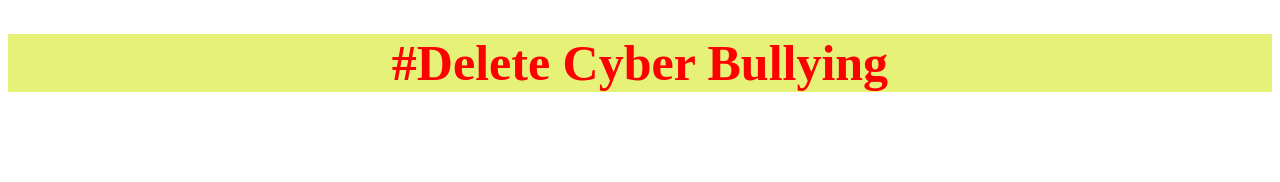
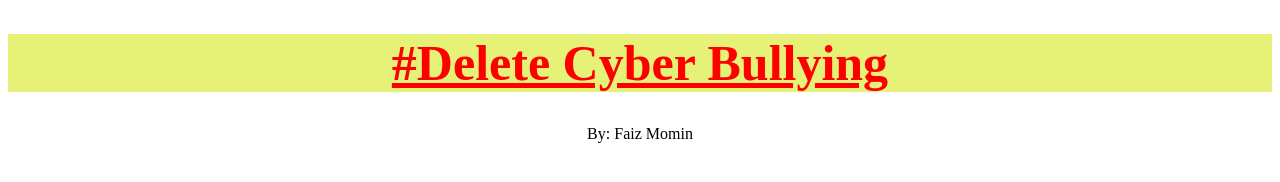
Before and after one commit to faizmomin/faizmomin.github.io, a plain HTML site: page index.html in a window 1280 px wide. Drawn offline with Linux system fonts and the light colour scheme.

Commit message:
Update index.html

```diff
--- a/index.html
+++ b/index.html
@@ -6,6 +6,7 @@
 	font-size: 50px;
 	color: #ff0000;
 	background: #e6f277;
+	text-decoration: underline;
 	}
 </style>
 
@@ -13,6 +14,7 @@
 	<head>
 	<center>
 		<h1>#Delete Cyber Bullying</h1>
+		<span>By: Faiz Momin</span>
 	</center>
 	</head>
 </html>
```
